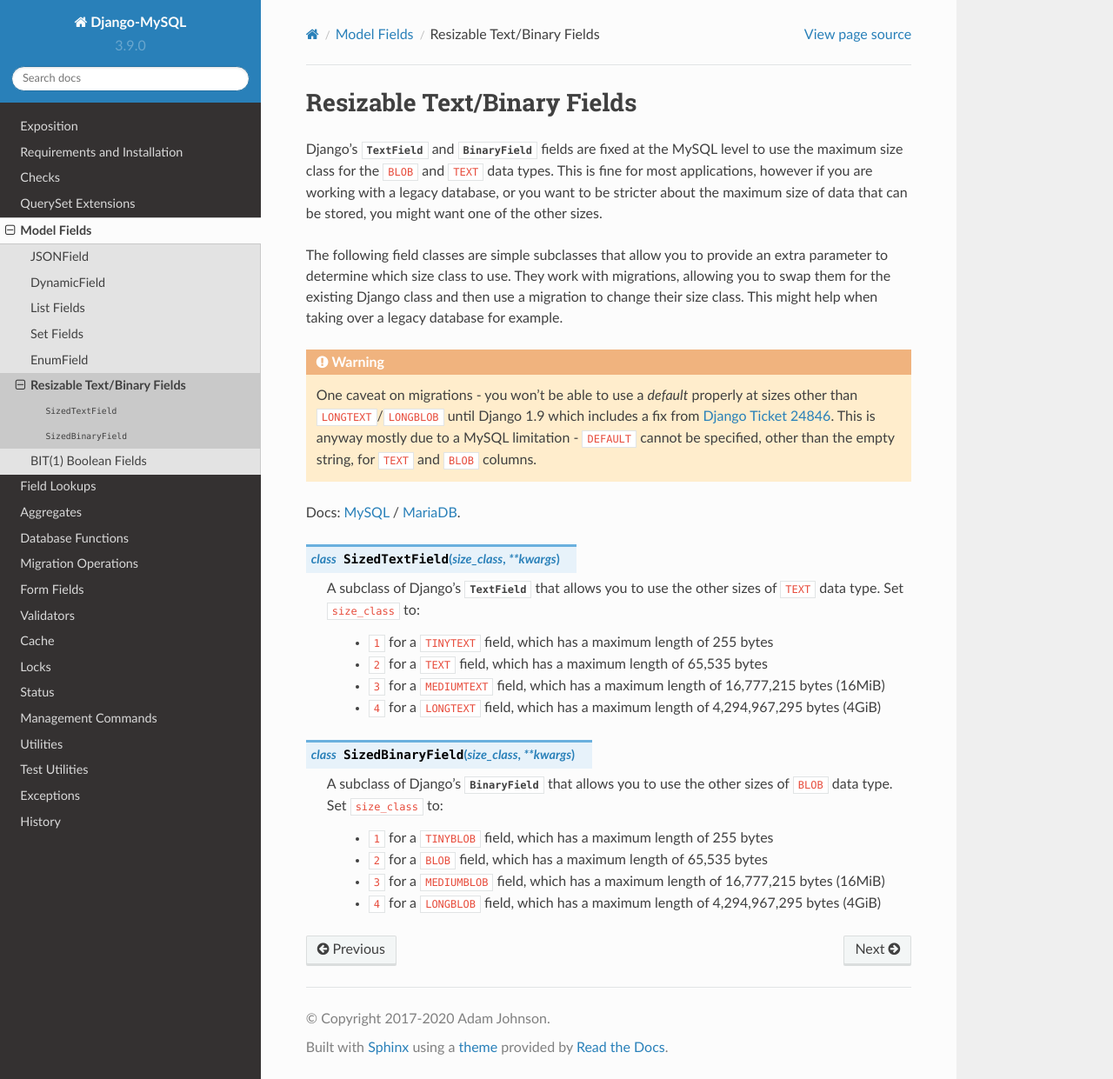
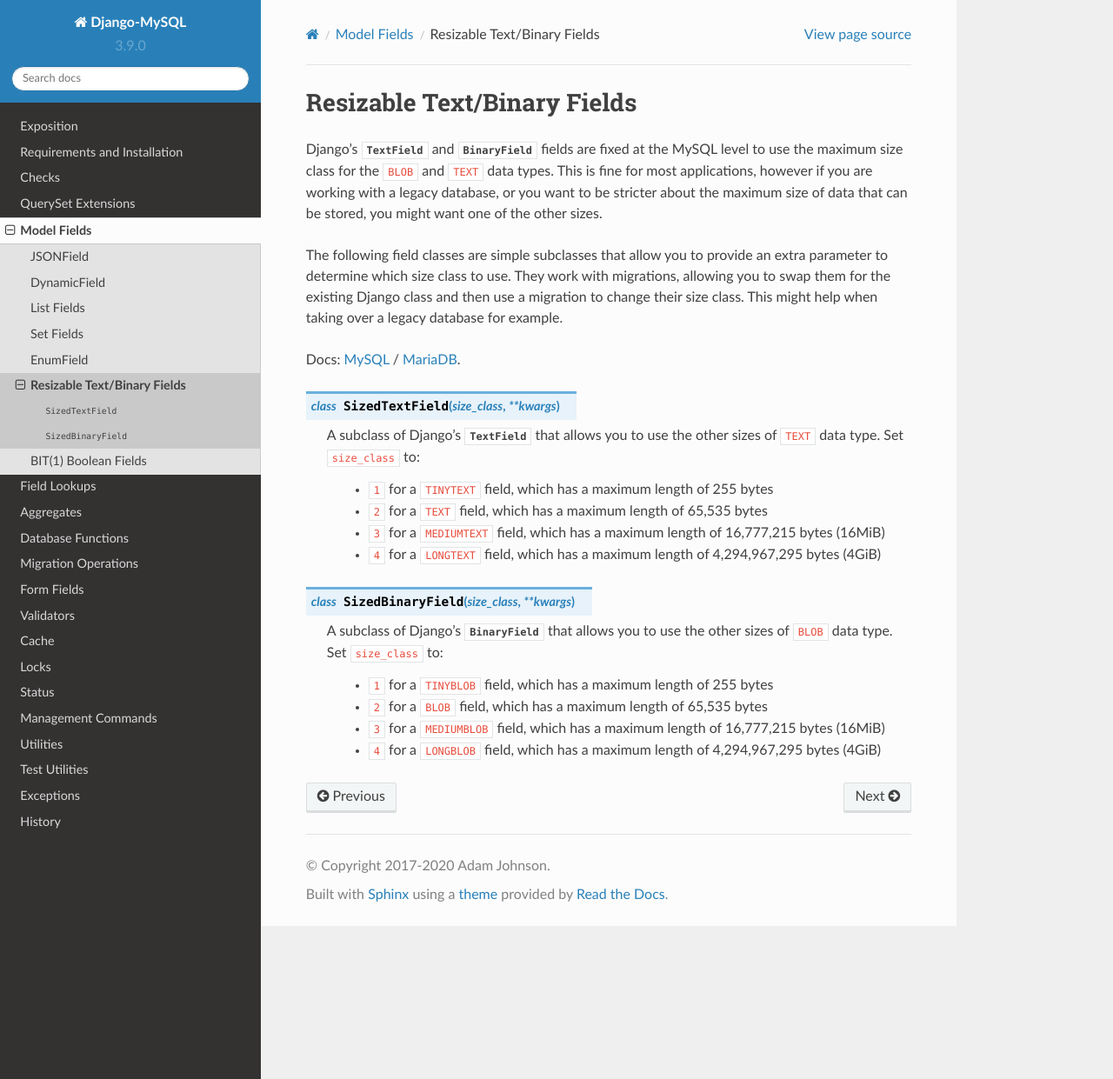
Before and after one commit to adamchainz/django-mysql, a Sphinx documentation site: the page built from docs/model_fields/resizable_text_binary_fields.rst, in a window 1280 px wide and 1241 px high. Shown: the whole window at 87% size. Built offline with Sphinx 7.4.7 and the Read the Docs theme 2.0.0, drawn with Linux system fonts in a browser that asks for light colours.

Commit message:
Remove some references to old Django versions in the docs (#732)

```diff
--- a/docs/database_functions.rst
+++ b/docs/database_functions.rst
@@ -11,11 +11,6 @@ MySQL-specific `database functions
 for the ORM.
 
 The following can be imported from ``django_mysql.models.functions``.
-
-.. note::
-
-    Functions were only added to Django in version 1.8.
-
 
 Comparison Functions
 --------------------
--- a/docs/model_fields/json_field.rst
+++ b/docs/model_fields/json_field.rst
@@ -36,9 +36,9 @@ Django-MySQL supports the JSON data type and related functions through
         mymodel.myfield = ["a", "list"]
         mymodel.myfield = {"a": "dict"}
 
-    This field requires Django 1.8+ and MySQL 5.7+. Both requirements are
-    checked by the field and you'll get sensible errors for them when Django's
-    checks run if you're not up to date on either.
+    This field requires MySQL 5.7+. This is checked by the field and you'll get
+    sensible errors for them when Django's checks run if you're not up to date
+    on either.
 
     .. warning::
 
--- a/docs/model_fields/resizable_text_binary_fields.rst
+++ b/docs/model_fields/resizable_text_binary_fields.rst
@@ -18,15 +18,6 @@ extra parameter to determine which size class to use. They work with
 migrations, allowing you to swap them for the existing Django class and then
 use a migration to change their size class. This might help when taking over a
 legacy database for example.
-
-.. warning::
-
-    One caveat on migrations - you won't be able to use a `default` properly at
-    sizes other than ``LONGTEXT``/``LONGBLOB`` until Django 1.9 which includes
-    a fix from `Django Ticket 24846
-    <https://code.djangoproject.com/ticket/24846>`_. This is anyway mostly due
-    to a MySQL limitation - ``DEFAULT`` cannot be specified, other than the
-    empty string, for ``TEXT`` and ``BLOB`` columns.
 
 Docs:
 `MySQL <https://dev.mysql.com/doc/refman/en/storage-requirements.html>`_ /
```
